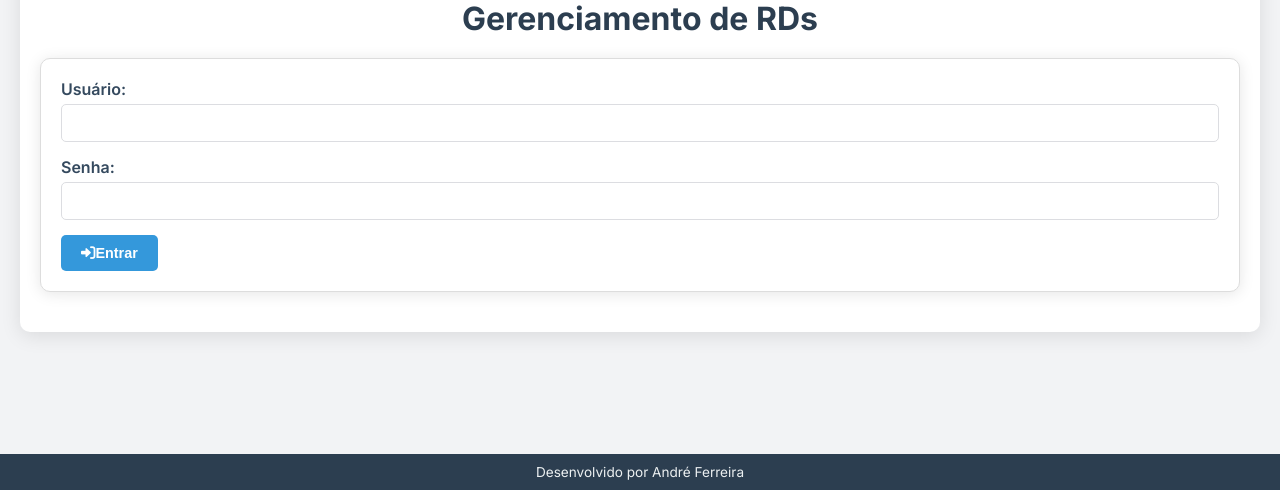
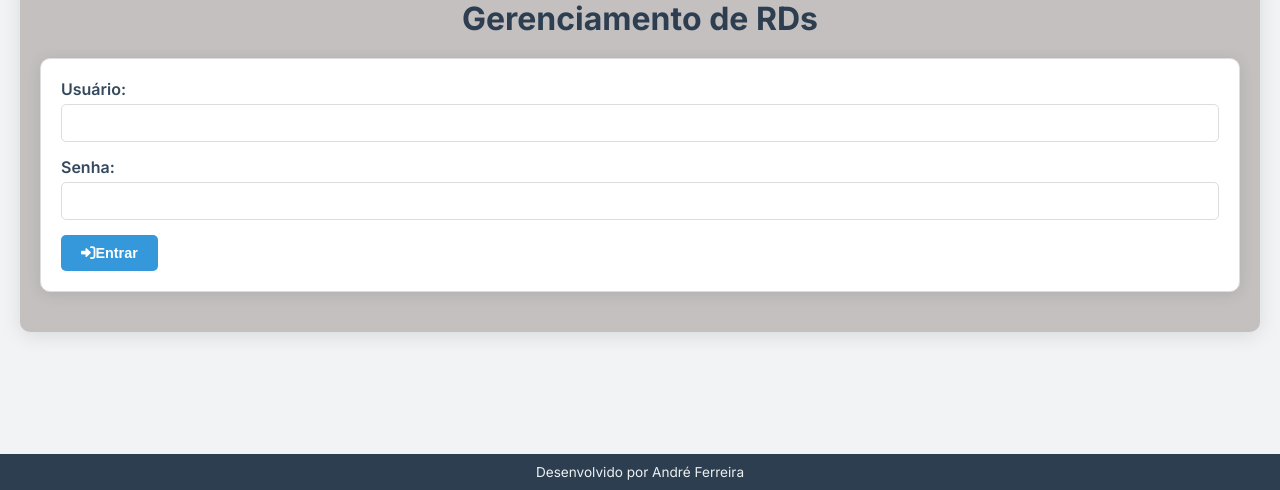
Before and after one commit to Andresaldanha3510/PROGRAMARD, a Flask app: page / in a window 1280 px wide. Shown: the part 310-800 px from the top of the page. Run offline with Flask 3, Linux system fonts and the light colour scheme; some libraries are stand-ins or nearby versions.

Commit message:
Update index.html

```diff
--- a/templates/index.html
+++ b/templates/index.html
@@ -53,7 +53,7 @@
       max-width: 1200px;
       margin: 20px auto;
       padding: 20px;
-      background: #fff;
+      background: #c4c0c0;
       border-radius: 10px;
       box-shadow: 0 4px 20px rgba(0,0,0,0.1);
     }
```
